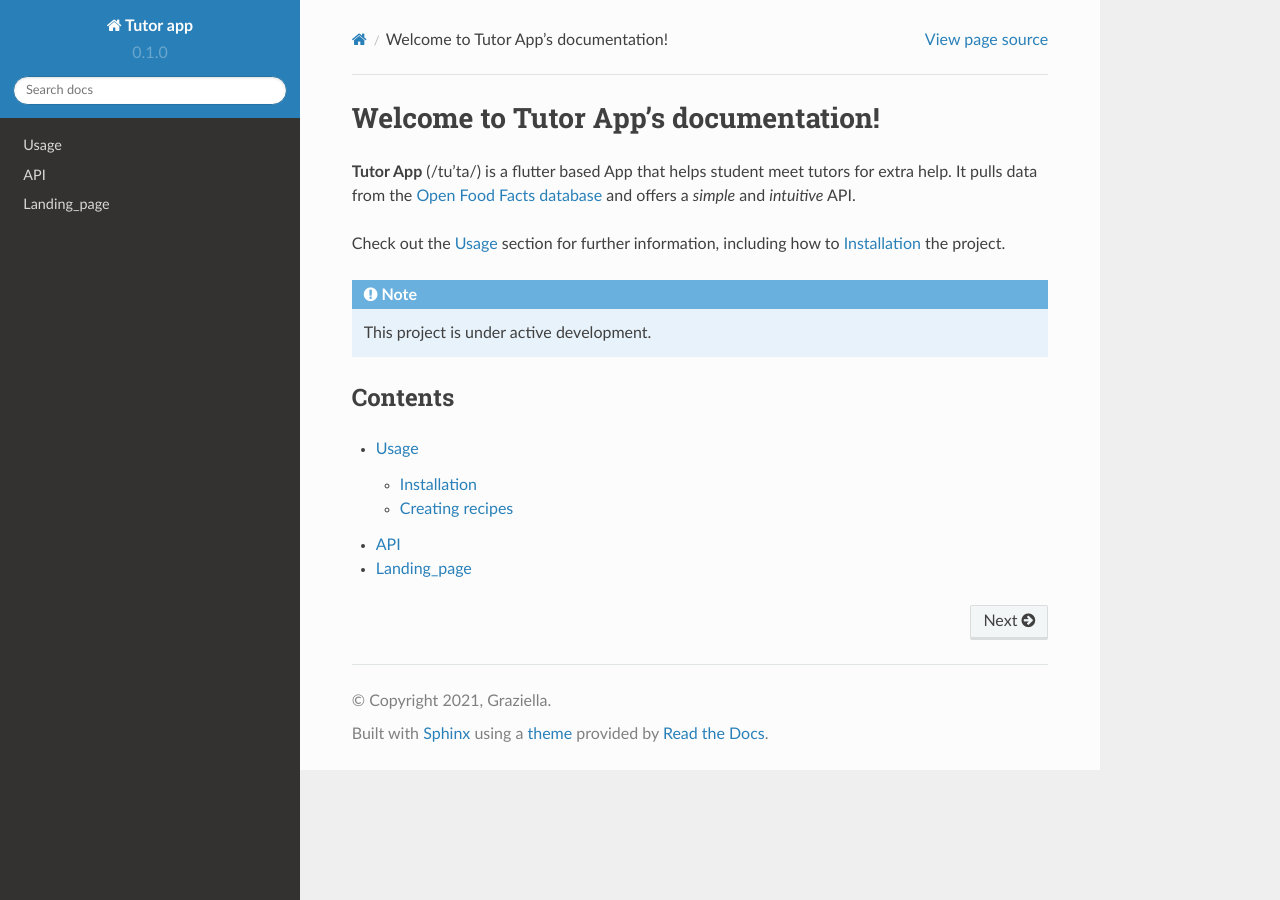
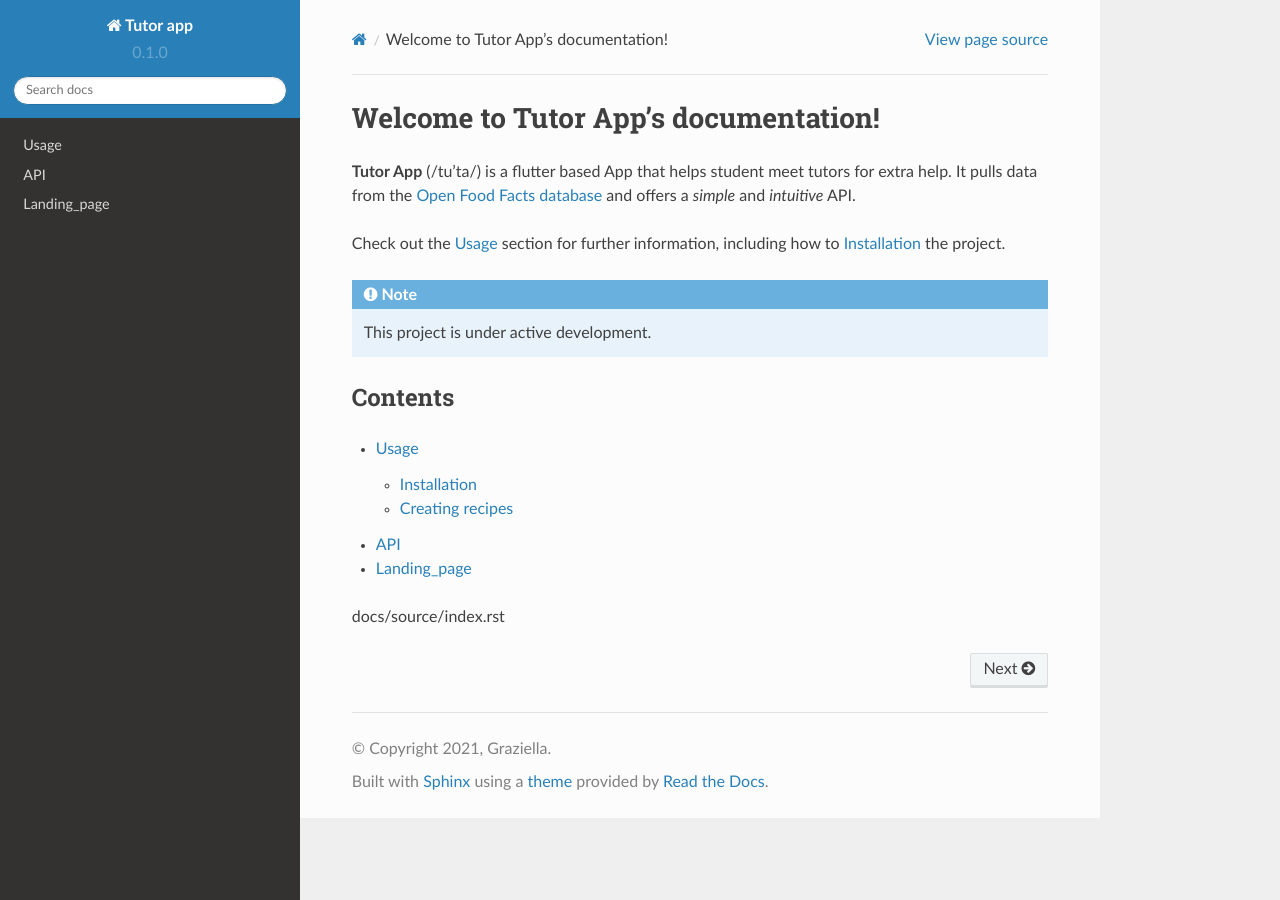
Before and after one commit to HandharJunino/tutor-docs, a Sphinx documentation site: the page built from docs/source/index.rst, in a window 1280 px wide. Built offline with Sphinx 7.4.7 and the Read the Docs theme 2.0.0, drawn with Linux system fonts in a browser that asks for light colours.

Commit message:
Update index.rst

```diff
--- a/docs/source/index.rst
+++ b/docs/source/index.rst
@@ -20,3 +20,5 @@ Contents
    usage
    api
    landing_page
+
+docs/source/index.rst
```
